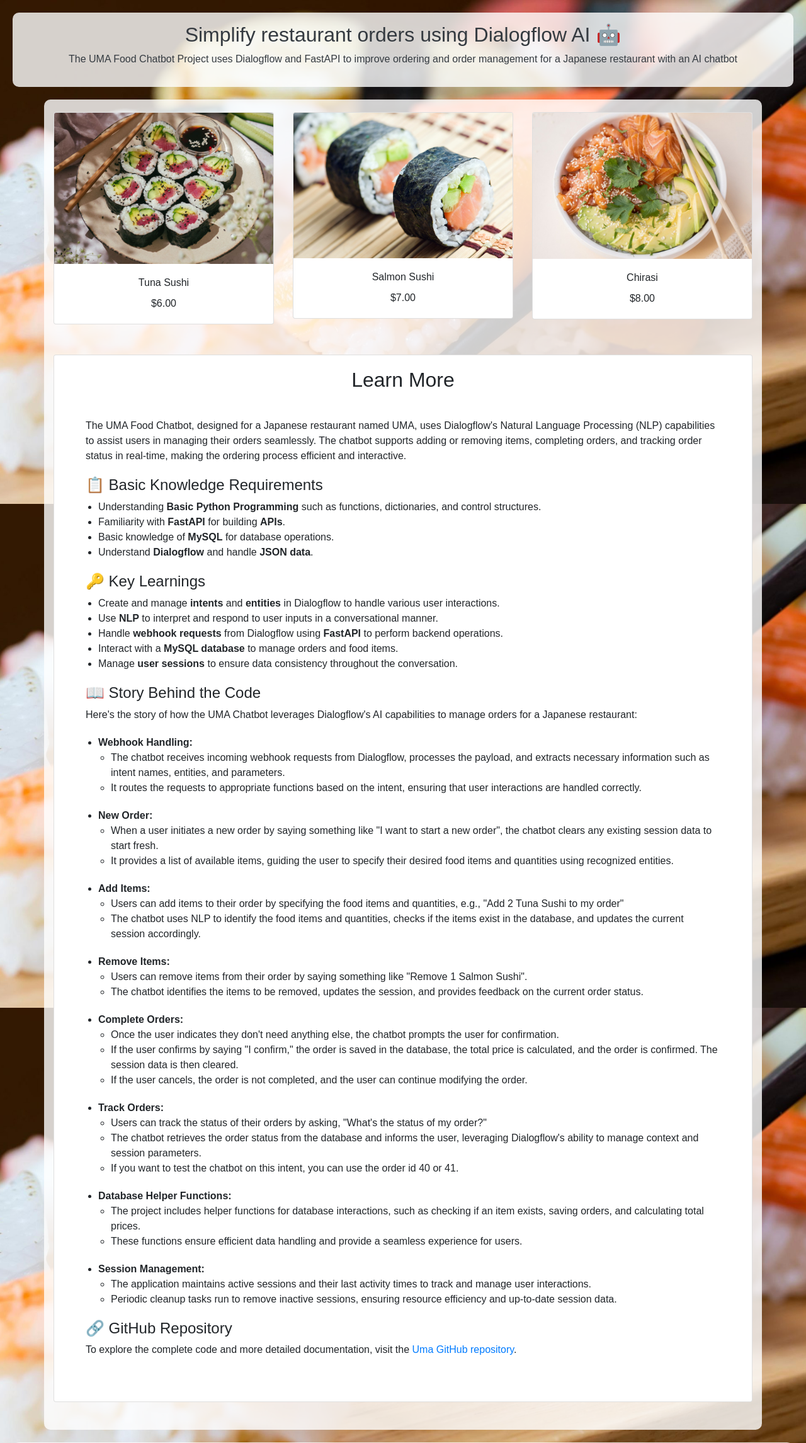
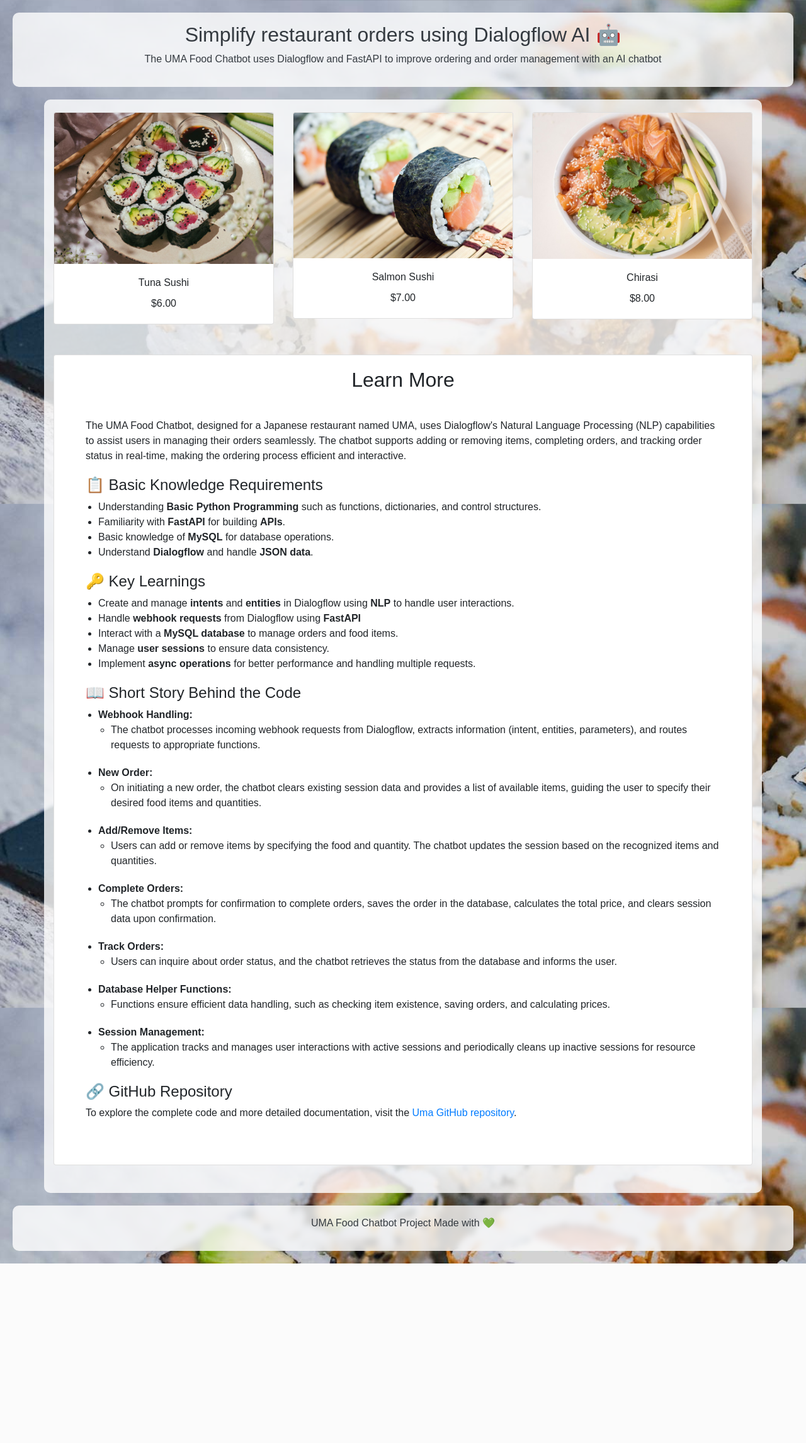
Before and after one commit to lisek75/uma_food_chatbot, a FastAPI app: page / in a window 1280 px wide. Shown: the top 2291 px of the page at 63% size. After the commit the page ends 2006 px from the top, so only its background shows below. Run offline with FastAPI, Linux system fonts and the light colour scheme; some libraries are stand-ins or nearby versions.

Commit message:
Style : Update the front

```diff
--- a/app/templates/index.html
+++ b/app/templates/index.html
@@ -15,7 +15,7 @@
             <div class="d-flex flex-column align-items-center">
                 <div class="intro">
                     <h2>Simplify restaurant orders using Dialogflow AI 🤖 </h2>
-                    <p>The UMA Food Chatbot Project uses Dialogflow and FastAPI to improve ordering and order management for a Japanese restaurant with an AI chatbot</p>
+                    <p>The UMA Food Chatbot uses Dialogflow and FastAPI to improve ordering and order management with an AI chatbot</p>
                 </div>
             </div>
         </div>
--- a/app/templates/learn_more.html
+++ b/app/templates/learn_more.html
@@ -4,6 +4,7 @@
         in managing their orders seamlessly.
         The chatbot supports adding or removing items, completing orders, and tracking order status in real-time,
         making the ordering process efficient and interactive.</p>
+
     <h4>📋 Basic Knowledge Requirements</h4>
     <ul>
         <li>Understanding <strong>Basic Python Programming</strong> such as functions, dictionaries,
@@ -11,86 +12,55 @@
         <li>Familiarity with <strong>FastAPI</strong> for building <strong>APIs</strong>.</li>
         <li>Basic knowledge of <strong>MySQL</strong> for database operations.</li>
         <li>Understand <strong>Dialogflow</strong> and handle <strong>JSON data</strong>.</li>
-      </ul>
+    </ul>
 
     <h4>🔑 Key Learnings</h4>
     <ul>
         <li>Create and manage <strong>intents</strong> and <strong>entities</strong> in Dialogflow
-            to handle various user interactions.</li>
-        <li>Use <strong>NLP</strong> to interpret and respond to user inputs in a conversational manner.</li>
-        <li>Handle <strong>webhook requests</strong> from Dialogflow using <strong>FastAPI</strong>
-            to perform backend operations.</li>
+            using <strong>NLP</strong> to handle user interactions.</li>
+        <li>Handle <strong>webhook requests</strong> from Dialogflow using <strong>FastAPI</strong> </li>
         <li>Interact with a <strong>MySQL database</strong> to manage orders and food items.</li>
-        <li>Manage <strong>user sessions</strong> to ensure data consistency throughout the conversation.</li>
-      </ul>
+        <li>Manage <strong>user sessions</strong> to ensure data consistency.</li>
+        <li>Implement <strong>async operations</strong> for better performance and handling multiple requests.</li>
+    </ul>
 
-    <h4>📖 Story Behind the Code</h4>
-    <p>Here's the story of how the UMA Chatbot leverages Dialogflow's AI capabilities to manage orders
-        for a Japanese restaurant:</p>
+    <h4>📖 Short Story Behind the Code</h4>
     <ul>
         <li><strong>Webhook Handling:</strong>
             <ul>
-                <li>The chatbot receives incoming webhook requests from Dialogflow, processes the payload,
-                    and extracts necessary information such as intent names, entities, and parameters.</li>
-                <li>It routes the requests to appropriate functions based on the intent, ensuring that user
-                    interactions are handled correctly.</li>
+                <li>The chatbot processes incoming webhook requests from Dialogflow, extracts information (intent, entities, parameters), and routes requests to appropriate functions.</li>
             </ul>
         </li>
         <li><strong>New Order:</strong>
             <ul>
-                <li>When a user initiates a new order by saying something like "I want to start a new order",
-                    the chatbot clears any existing session data to start fresh.</li>
-                <li>It provides a list of available items, guiding the user to specify their desired food items
-                    and quantities using recognized entities.</li>
+                <li>On initiating a new order, the chatbot clears existing session data and provides a list of available items, guiding the user to specify their desired food items and quantities.</li>
             </ul>
         </li>
-        <li><strong>Add Items:</strong>
+        <li><strong>Add/Remove Items:</strong>
             <ul>
-                <li>Users can add items to their order by specifying the food items and quantities, e.g.,
-                    "Add 2 Tuna Sushi to my order"</li>
-                <li>The chatbot uses NLP to identify the food items and quantities, checks if the items
-                    exist in the database, and updates the current session accordingly.</li>
-            </ul>
-        </li>
-        <li><strong>Remove Items:</strong>
-            <ul>
-                <li>Users can remove items from their order by saying something like "Remove 1 Salmon Sushi".</li>
-                <li>The chatbot identifies the items to be removed, updates the session, and provides
-                    feedback on the current order status.</li>
+                <li>Users can add or remove items by specifying the food and quantity. The chatbot updates the session based on the recognized items and quantities.</li>
             </ul>
         </li>
         <li><strong>Complete Orders:</strong>
             <ul>
-                <li>Once the user indicates they don't need anything else, the chatbot prompts the user for confirmation.</li>
-                <li>If the user confirms by saying "I confirm," the order is saved in the database,
-                    the total price is calculated, and the order is confirmed. The session data is then cleared.</li>
-                <li>If the user cancels, the order is not completed, and the user can continue modifying the order.</li>
+                <li>The chatbot prompts for confirmation to complete orders, saves the order in the database, calculates the total price, and clears session data upon confirmation.</li>
             </ul>
         </li>
         <li><strong>Track Orders:</strong>
             <ul>
-                <li>Users can track the status of their orders by asking, "What's the status of my order?"</li>
-                <li>The chatbot retrieves the order status from the database and informs the user,
-                    leveraging Dialogflow's ability to manage context and session parameters.</li>
-                <li>If you want to test the chatbot on this intent, you can use the order id 40 or 41.</li>
+                <li>Users can inquire about order status, and the chatbot retrieves the status from the database and informs the user.</li>
             </ul>
         </li>
         <li><strong>Database Helper Functions:</strong>
             <ul>
-                <li>The project includes helper functions for database interactions, such as checking
-                    if an item exists, saving orders, and calculating total prices.</li>
-                <li>These functions ensure efficient data handling and provide a seamless experience for users.</li>
+                <li>Functions ensure efficient data handling, such as checking item existence, saving orders, and calculating prices.</li>
             </ul>
         </li>
         <li><strong>Session Management:</strong>
             <ul>
-                <li>The application maintains active sessions and their last activity times
-                    to track and manage user interactions.</li>
-                <li>Periodic cleanup tasks run to remove inactive sessions,
-                    ensuring resource efficiency and up-to-date session data.</li>
+                <li>The application tracks and manages user interactions with active sessions and periodically cleans up inactive sessions for resource efficiency.</li>
             </ul>
         </li>
-
     </ul>
 
     <h4>🔗 GitHub Repository</h4>
```
Also changed, not shown: app/static/images/background.jpg.
